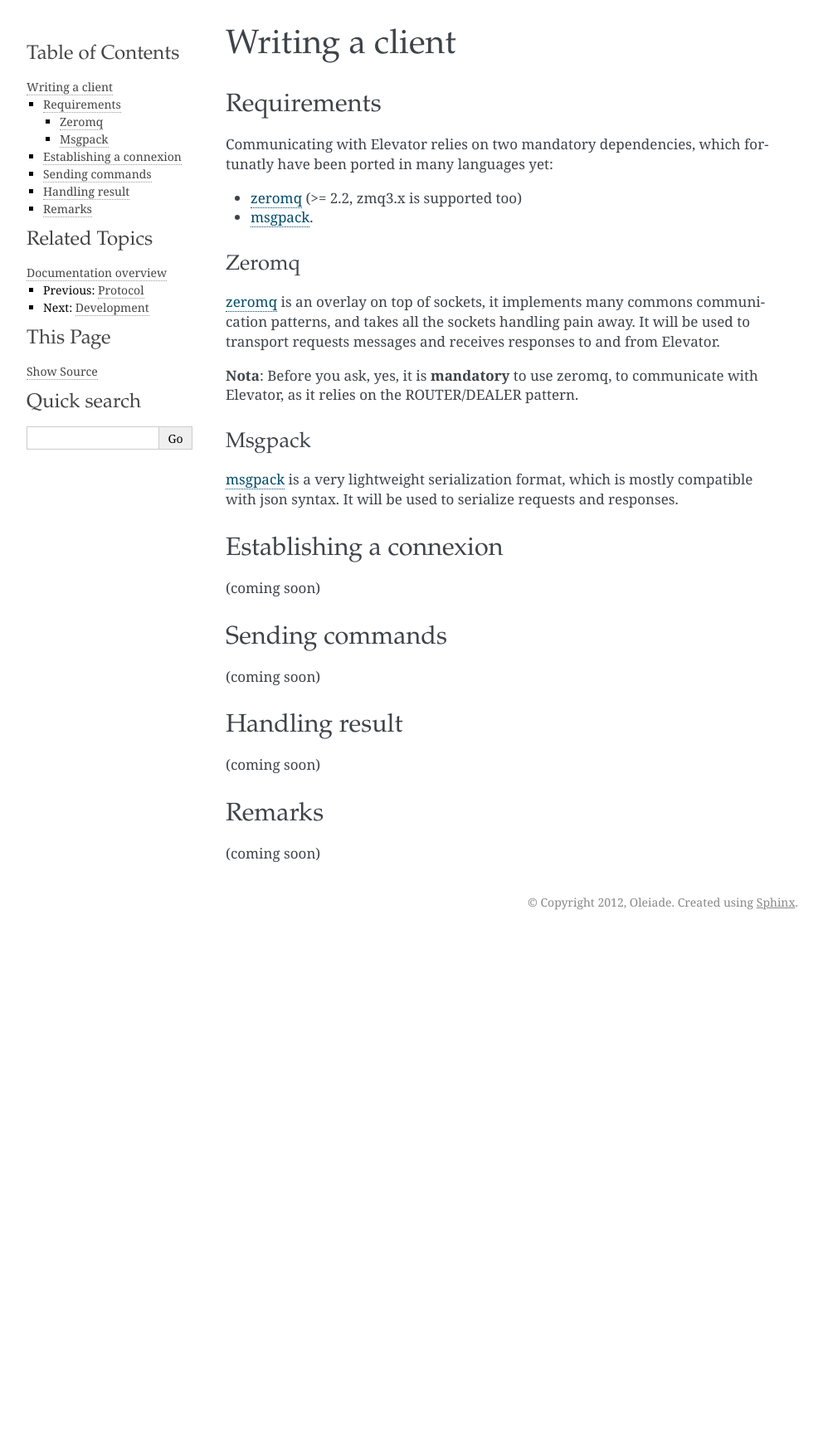
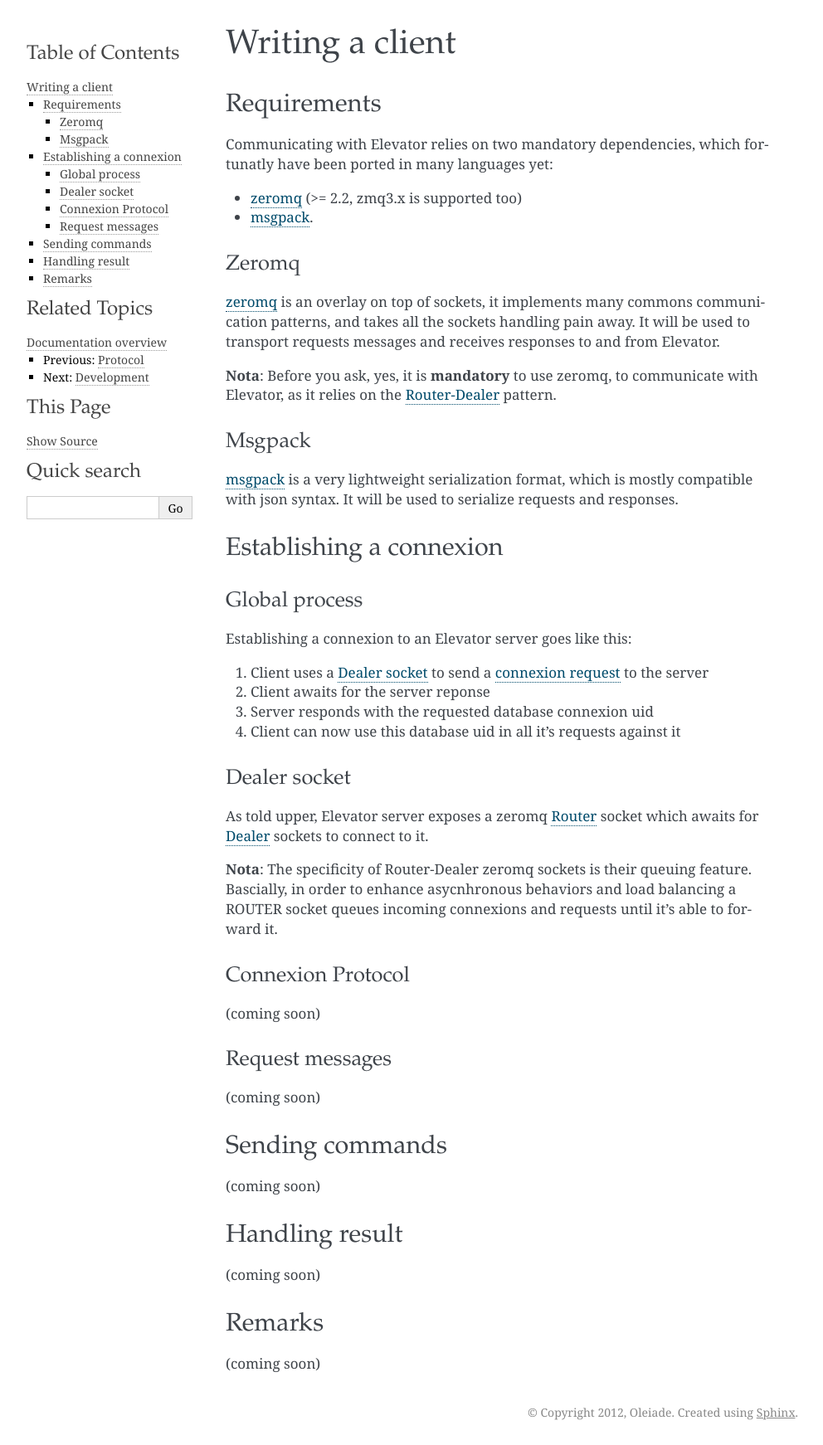
Before and after one commit to oleiade/Elevator, a Sphinx documentation site: the page built from docs/source/writing_a_client.rst, in a window 1280 px wide. Shown: the whole page at 83% size, without its empty margins (148-1140 px from the left). Built offline with Sphinx 7.4.7, drawn with Linux system fonts in a browser that asks for light colours; before the commit the page ends 1127 px from its top, so only the background shows below that.

Commit message:
Update: documente global connexion process and dealer sockets

```diff
--- a/docs/source/writing_a_client.rst
+++ b/docs/source/writing_a_client.rst
@@ -17,7 +17,7 @@
 
 `zeromq <http://zeromq.org>`_ is an overlay on top of sockets, it implements many commons communication patterns, and takes all the sockets handling pain away. It will be used to transport requests messages and receives responses to and from Elevator.
 
-**Nota**: Before you ask, yes, it is **mandatory** to use zeromq, to communicate with Elevator, as it relies on the ROUTER/DEALER pattern.
+**Nota**: Before you ask, yes, it is **mandatory** to use zeromq, to communicate with Elevator, as it relies on the `Router-Dealer <http://www.zeromq.org/sandbox:dealer>`_  pattern.
 
 Msgpack
 -------
@@ -27,6 +27,33 @@
 
 Establishing a connexion
 ========================
+
+Global process
+--------------
+
+Establishing a connexion to an Elevator server goes like this:
+
+1. Client uses a :ref:`Dealer socket <dealer-socket>` to send a :ref:`connexion request <connexion-protocol>` to the server
+2. Client awaits for the server reponse
+3. Server responds with the requested database connexion uid
+4. Client can now use this database uid in all it's requests against it
+
+.. _dealer-socket:
+Dealer socket
+-------------
+
+As told upper, Elevator server exposes a zeromq `Router <http://www.zeromq.org/sandbox:dealer>`_ socket which awaits for `Dealer <http://www.zeromq.org/sandbox:dealer>`_ sockets to connect to it.
+
+**Nota**: The specificity of Router-Dealer zeromq sockets is their queuing feature. Bascially, in order to enhance asycnhronous behaviors and load balancing a ROUTER socket queues incoming connexions and requests until it's able to forward it.
+
+.. _connexion-protocol:
+Connexion Protocol
+------------------
+
+(coming soon)
+
+Request messages
+----------------
 
 (coming soon)
 
```
